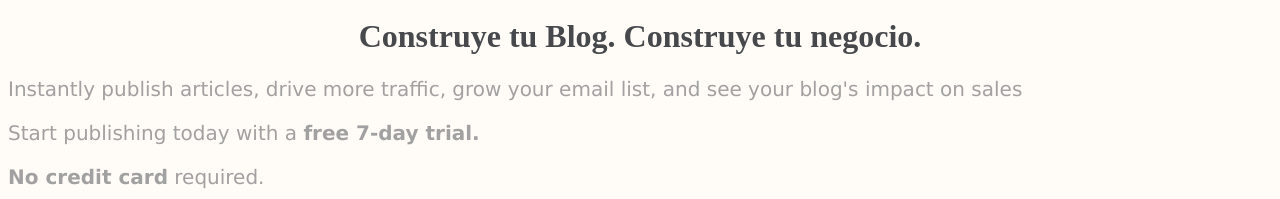
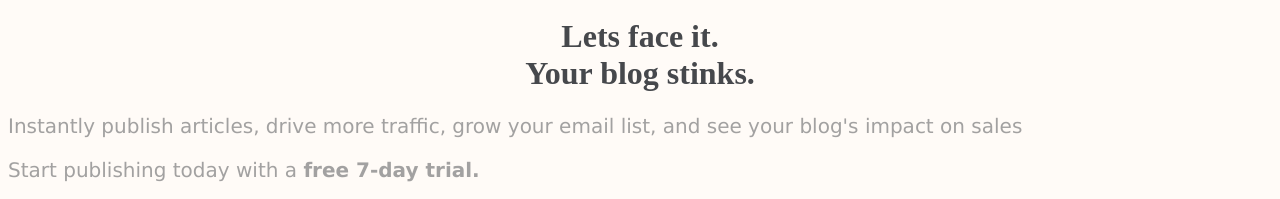
Before and after one commit to lui56ui11en/matcha, a plain HTML site: page index.html in a window 1280 px wide. Shown: the part 173-372 px from the top of the page. Drawn offline with Linux system fonts and the light colour scheme.

Commit message:
Actualización del slogan

```diff
--- a/index.html
+++ b/index.html
@@ -35,7 +35,7 @@
             </div>
         </header>
         <!-- Esto es lo que se verá en el navegador web -->
-    <h1>Construye tu Blog. Construye tu negocio.</h1>
+        <h1>Lets face it.<br/>Your blog stinks.</h1>
         <p>Instantly publish articles, drive more traffic, grow your email list, and see your blog's
         impact on sales</p>
         <p>
```
Lines whose indentation alone changed are shown as unchanged.
